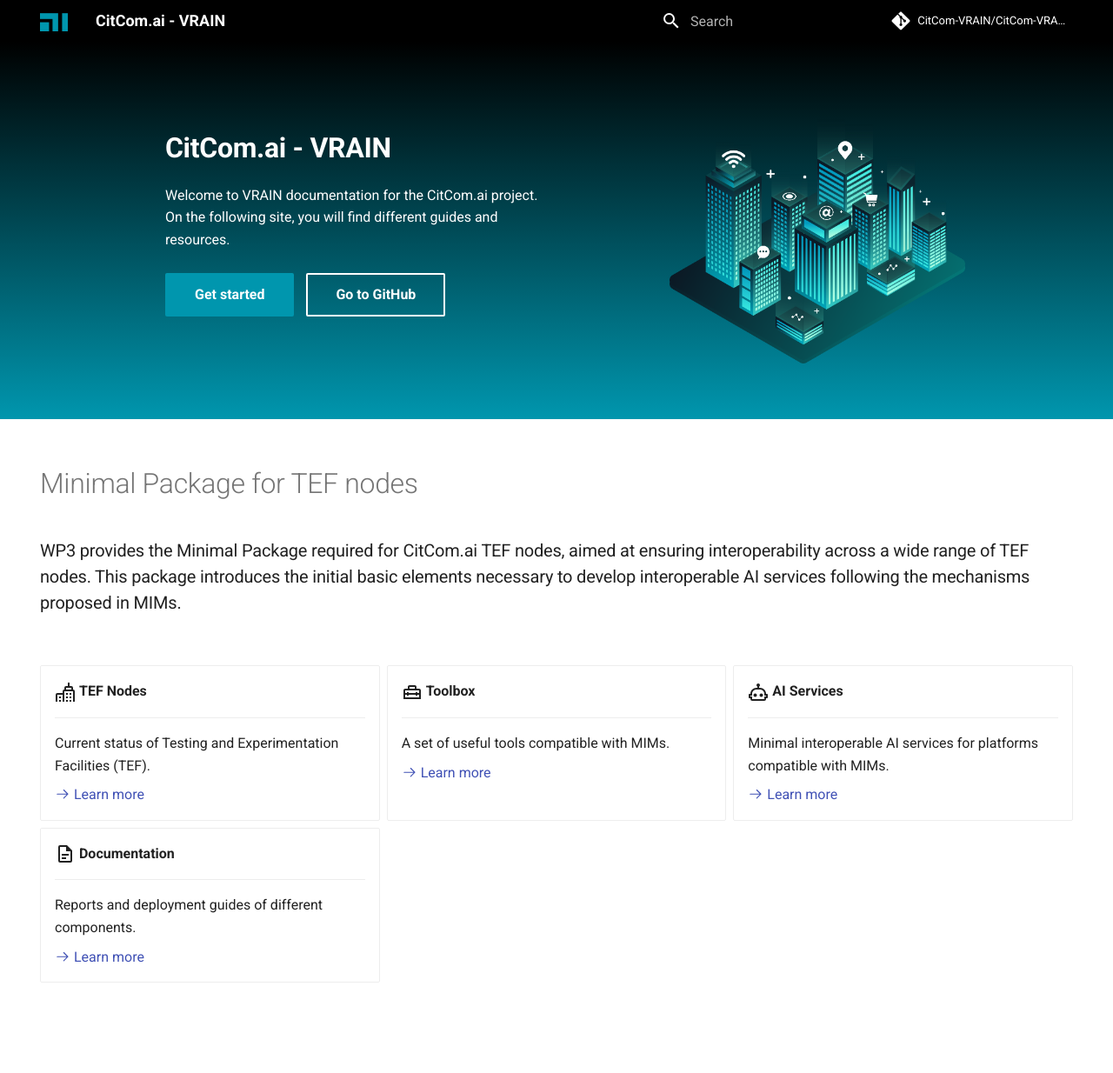
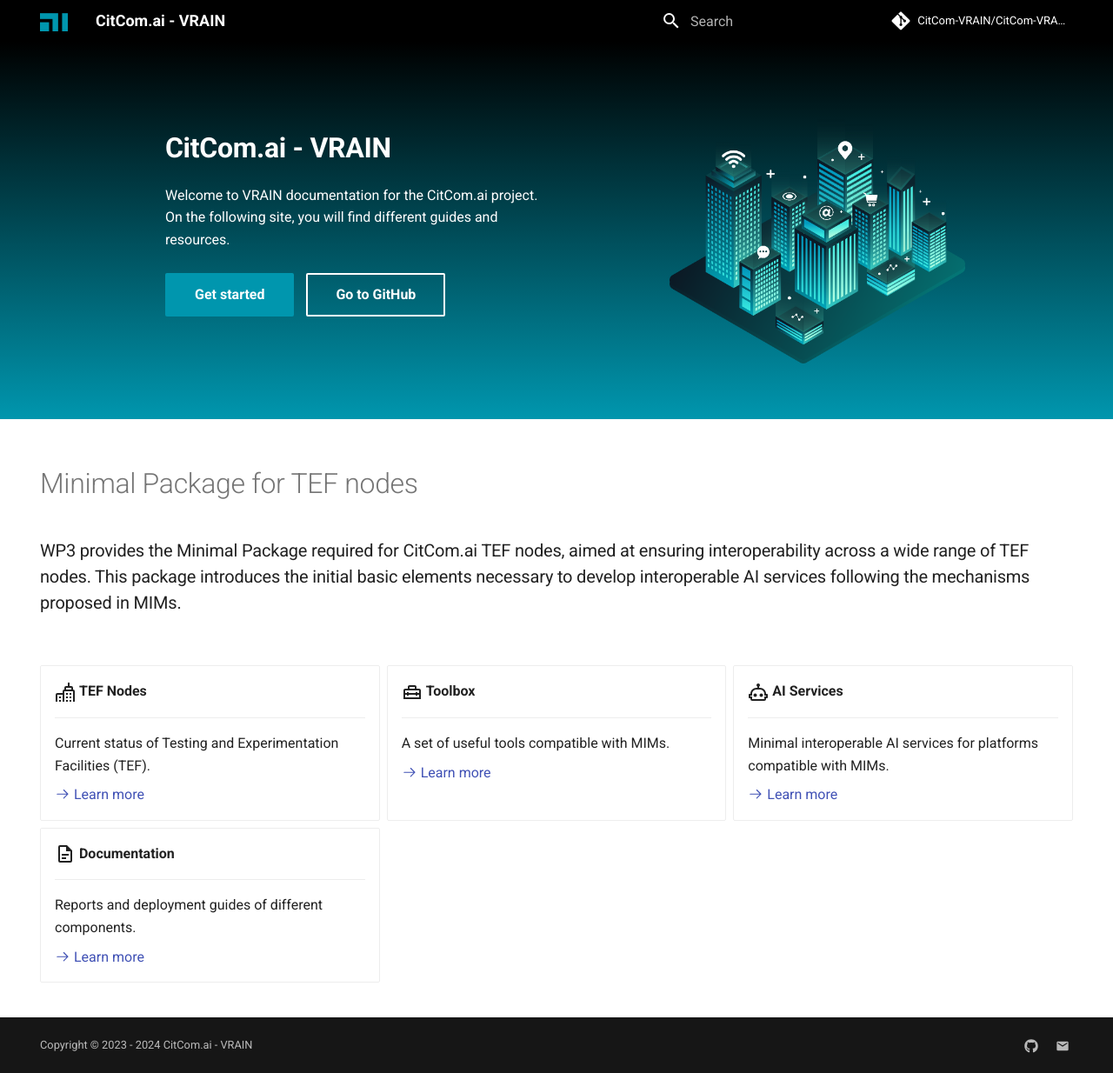
Before and after one commit to riseupalex/CitComAI-Hub.github.io, an MkDocs documentation site: the page built from docs/index.md, in a window 1280 px wide and 1234 px high. Shown: the whole window at 87% size. Built offline with MkDocs 1.6.1 and Material for MkDocs 9.7.7, drawn with Linux system fonts in a browser that asks for light colours; comment, search, counter and statistics services are not loaded.

Commit message:
Add footer

```diff
--- a/docs/overrides/home.html
+++ b/docs/overrides/home.html
@@ -4,6 +4,18 @@
 {% block tabs %}
 {{ super() }}
 <style>
+    .md-footer-meta__inner {
+        margin-top: 0 !important;
+    }
+
+    .md-source-file {
+        display: none !important;
+    }
+
+    .md-content__inner {
+        margin: 0 0.8rem 2rem !important;
+    }
+
     .md-header__button.md-icon {
         display: none !important;
     }
@@ -240,4 +252,3 @@
 
 {% endblock %}
 {% block site_nav %}{% endblock %}
-{% block footer %}{% endblock %}
```
